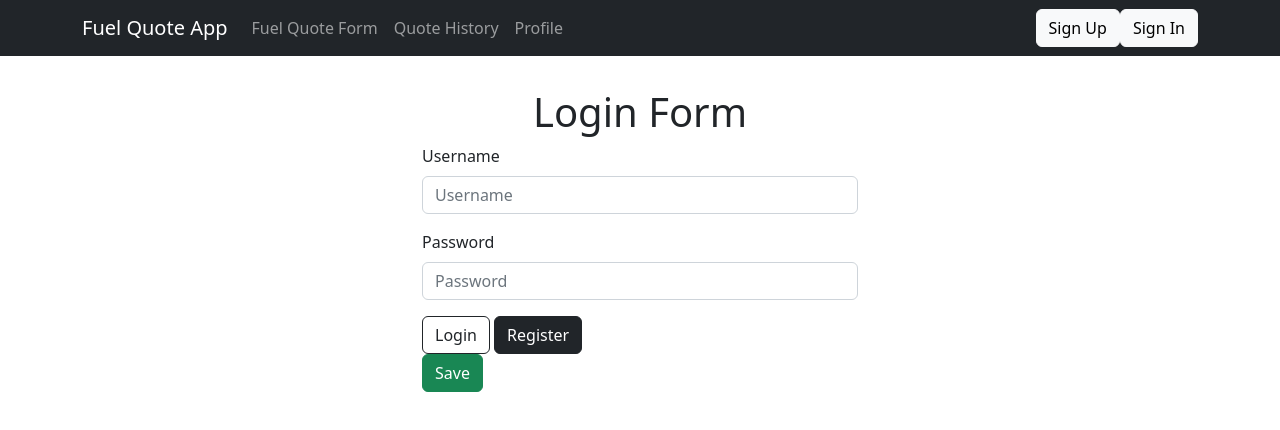
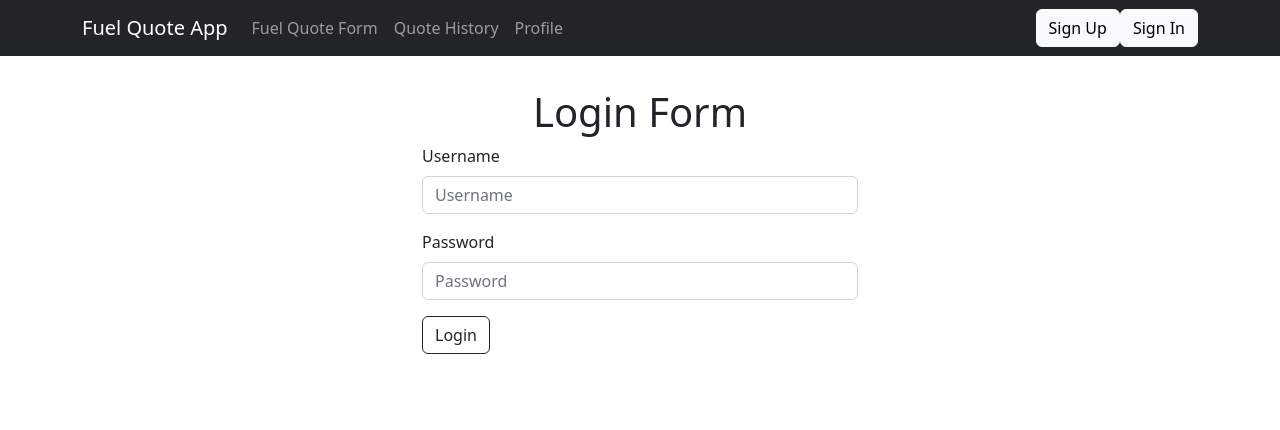
Before and after one commit to jaireid/fuel-quote-app, a React (Vite) app in the folder client/: page /login in a window 1280 px wide. Shown: the top 430 px of the page. Built offline with nearby package versions, Linux system fonts and the light colour scheme; no server answers.

Commit message:
simplified login

```diff
--- a/client/src/components/Login/Login.jsx
+++ b/client/src/components/Login/Login.jsx
@@ -50,10 +50,7 @@ export default function Login() {
     setPassword(event.target.value);
   };
 
-  const handleSave = () => {
-    // Write the data to a file or send it to an API for storage
-    console.log(`Username: ${username}, Password: ${password}`);
-  };
+
 
   return (
     <>
@@ -90,19 +87,7 @@ export default function Login() {
           </InputGroup>
         </Form.Group>
         <Button type='submit' variant='outline-dark'>Login</Button>{' '}
-        <Button
-          variant='dark'
-          onClick={() => {
-            navigate('/register');
-          }}
-
-        >
-          Register
-        </Button>
       </Form>
-      <Button variant='success' onClick={handleSave}>
-        Save
-      </Button>
     </>
   );
 };
```
Also changed, not shown: 1 other file (tests, documents, lock files or other folders).
